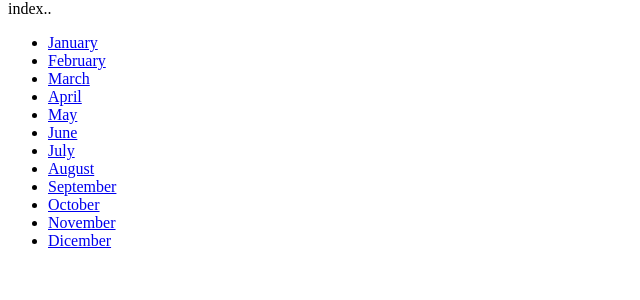
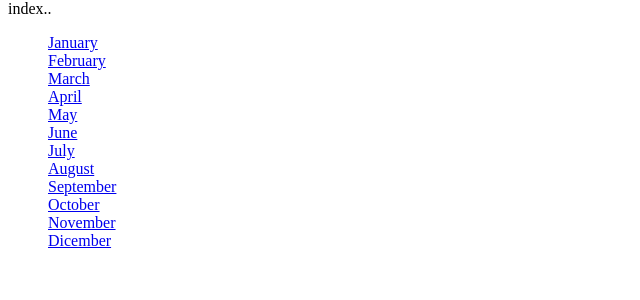
Before and after one commit to delissqt/django-monthly-challenges, a Django app: page /challenges/ in a window 1280 px wide. Shown: the part 26-326 px from the top of the page, without its empty margins (0-640 px from the left). Run offline with Django 4.2, Linux system fonts and the light colour scheme.

Commit message:
Adding Static Files
Example with Css File for Style

```diff
--- /dev/null
+++ b/monthly_challenges/challenges/static/challenges/challenges.css
@@ -0,0 +1,3 @@
+ul {
+    list-style: none;
+}
--- a/monthly_challenges/challenges/templates/challenges/index.html
+++ b/monthly_challenges/challenges/templates/challenges/index.html
@@ -1,4 +1,9 @@
 {% extends "base.html" %}
+{% load static %}
+
+{% block css_files %}
+    <link rel="stylesheet" href="{% static "challenges/challenges.css" %}">
+{% endblock %}
 
 {% block page_title %}All Challenges{% endblock  %}
 
--- a/monthly_challenges/monthly_challenges/settings.py
+++ b/monthly_challenges/monthly_challenges/settings.py
@@ -119,7 +119,7 @@ USE_TZ = True
 # Static files (CSS, JavaScript, Images)
 # https://docs.djangoproject.com/en/4.1/howto/static-files/
 
-STATIC_URL = 'static/'
+STATIC_URL = '/static/'
 
 # Default primary key field type
 # https://docs.djangoproject.com/en/4.1/ref/settings/#default-auto-field
--- a/monthly_challenges/templates/base.html
+++ b/monthly_challenges/templates/base.html
@@ -5,6 +5,7 @@
     <meta http-equiv="X-UA-Compatible" content="IE=edge">
     <meta name="viewport" content="width=device-width, initial-scale=1.0">
     <title>{% block page_title %}My Challenges...{% endblock %}</title>
+    {% block css_files %}{% endblock %}
 </head>
 <body>
     {% block content %}{% endblock  %}
```
